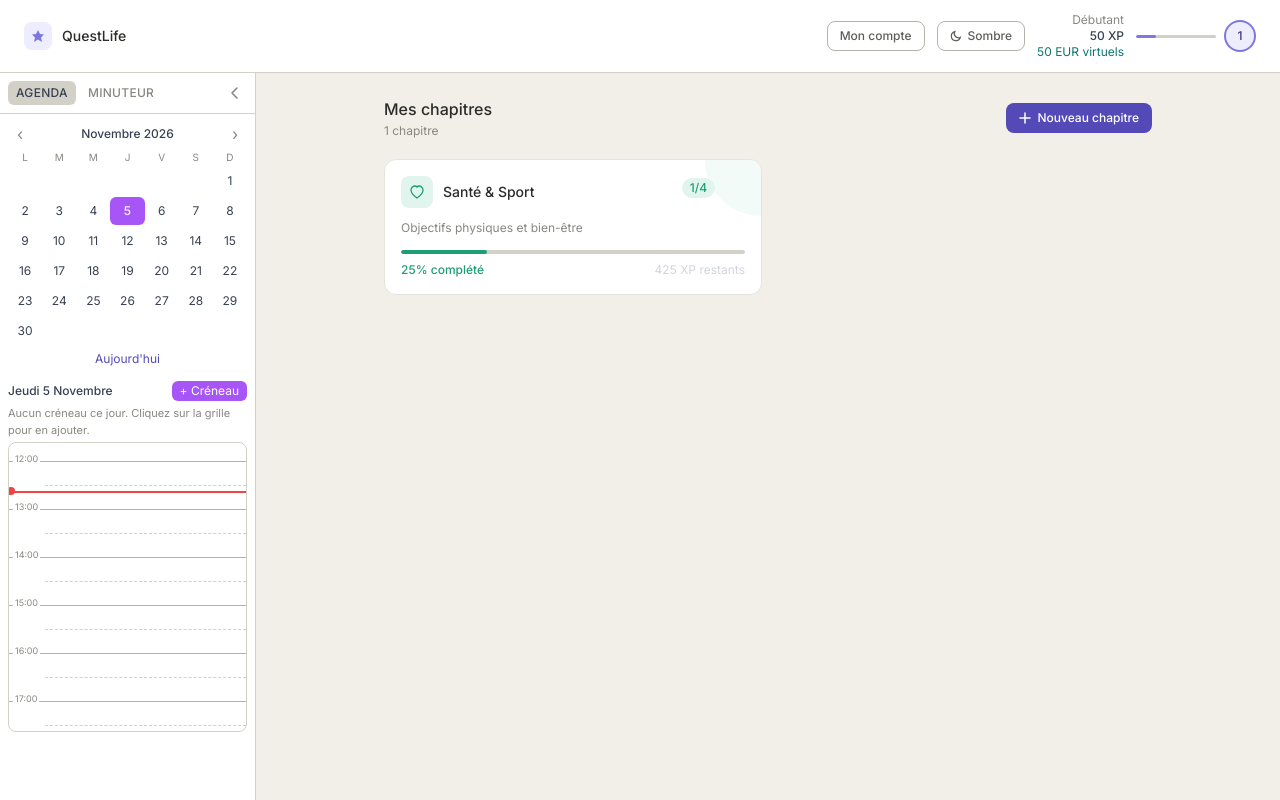
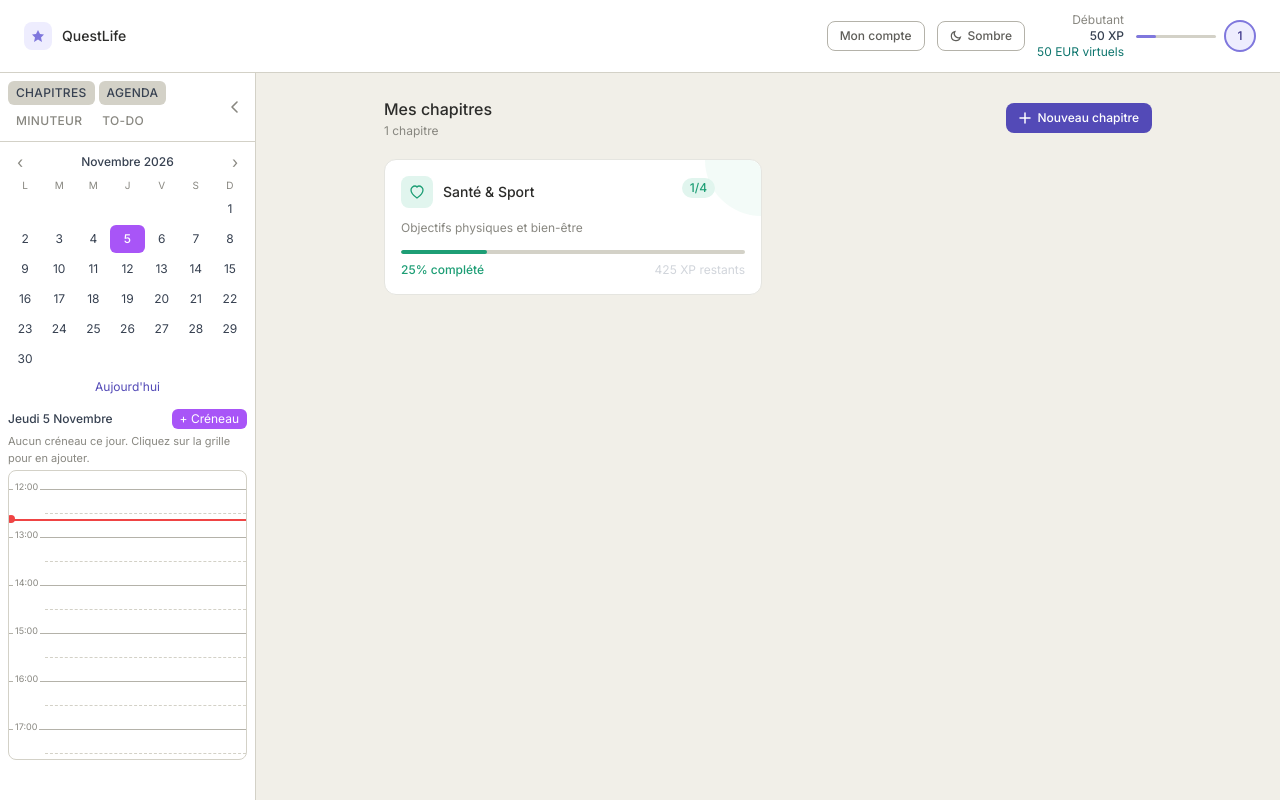
Before and after one commit to matteo-lorenzi/questlife, a React (Vite) app: page / in a window 1280 px wide. Built offline with nearby package versions, Linux system fonts and the light colour scheme.

Commit message:
feat(todo): onglets Chapitres et To-do, vue principale pilotée par le panneau

```diff
--- a/src/components/layout/CanvasView.jsx
+++ b/src/components/layout/CanvasView.jsx
@@ -6,6 +6,7 @@ import ReactFlow, {
 } from 'reactflow'
 import 'reactflow/dist/style.css'
 import { useStore } from '../../store/useStore'
+import { useMainView } from '../../store/useMainView'
 import QuestNode from '../quest/QuestNode'
 import LeftPanel from '../panel/LeftPanel'
 import { tabsForView } from '../panel/tabs'
@@ -112,7 +113,8 @@ export default function CanvasView({ chapter }) {
 
   return (
     <div className="flex flex-1 overflow-hidden">
-      <LeftPanel tabs={tabsForView('chapter')} defaultTab="quests" tabProps={{ onQuickCreate: handleQuickCreate }} />
+      <LeftPanel tabs={tabsForView('chapter')} defaultTab="quests" tabProps={{ onQuickCreate: handleQuickCreate }}
+        onSelectMainTab={id => { useMainView.getState().setMainView(id); useStore.getState().setActiveChapter(null) }} />
       <div
         ref={canvasRef}
         className="flex-1 relative"
--- a/src/components/layout/HomePage.jsx
+++ b/src/components/layout/HomePage.jsx
@@ -1,5 +1,6 @@
 import React from 'react'
 import { useStore } from '../../store/useStore'
+import { useMainView } from '../../store/useMainView'
 import ChapterCard from '../chapters/ChapterCard'
 import { Btn, ProgressBar } from '../ui'
 import LeftPanel from '../panel/LeftPanel'
@@ -9,6 +10,8 @@ import { getLevelFromXP, getNextLevel } from '../../utils/constants'
 
 export default function HomePage() {
   const { chapters, profile, openChapterModal, openProfile, toggleTheme, theme } = useStore()
+  const mainView = useMainView(s => s.mainView)
+  const setMainView = useMainView(s => s.setMainView)
   const level = getLevelFromXP(profile.totalXP)
   const next = getNextLevel(level.level)
   const pct = next
@@ -76,8 +79,9 @@ export default function HomePage() {
 
       {/* Content */}
       <div className="flex flex-1 min-h-0">
-      <LeftPanel tabs={tabsForView('home')} defaultTab="agenda" />
+      <LeftPanel tabs={tabsForView('home')} defaultTab="agenda" mainTabId={mainView} onSelectMainTab={setMainView} />
       <main className="flex-1 overflow-y-auto p-6 bg-gray-50 dark:bg-zinc-950">
+        {mainView === 'todo' ? <div>To-do</div> : (
         <div className="max-w-3xl mx-auto">
           {/* Section header */}
           <div className="flex items-center justify-between mb-5">
@@ -118,6 +122,7 @@ export default function HomePage() {
             </div>
           )}
         </div>
+        )}
       </main>
       </div>
     </div>
--- a/src/components/panel/LeftPanel.jsx
+++ b/src/components/panel/LeftPanel.jsx
@@ -1,16 +1,19 @@
 import React, { useEffect, useState } from 'react'
 import { loadPanelPrefs, savePanelPrefs, OPEN_PANEL_TAB_EVENT } from '../../utils/panelPrefs'
 
-// Panneau gauche à onglets. `tabs` est un registre [{ id, label, component }].
+// Panneau gauche à onglets. `tabs` est un registre [{ id, label, target, component }].
 // Les composants d'onglet reçoivent `tabProps`.
 // `defaultTab` : onglet affiché tant que l'utilisateur n'en a pas mémorisé un
 // disponible dans cette vue.
-export default function LeftPanel({ tabs, tabProps = {}, defaultTab }) {
+// Onglets `target: 'main'` : ils n'ont pas de contenu dans le panneau ; les choisir appelle
+// `onSelectMainTab(id)`, et `mainTabId` indique celui que la zone principale affiche.
+export default function LeftPanel({ tabs, tabProps = {}, defaultTab, mainTabId, onSelectMainTab }) {
   const [prefs, setPrefs] = useState(loadPanelPrefs)
 
-  const activeTab = tabs.find(t => t.id === prefs.activeTab)
-    ?? tabs.find(t => t.id === defaultTab)
-    ?? tabs[0]
+  const panelTabs = tabs.filter(t => t.target !== 'main')
+  const activeTab = panelTabs.find(t => t.id === prefs.activeTab)
+    ?? panelTabs.find(t => t.id === defaultTab)
+    ?? panelTabs[0]
   const ActiveComponent = activeTab?.component
 
   // Forme fonctionnelle : l'écouteur d'événement ne doit pas lire un `prefs` périmé.
@@ -25,7 +28,7 @@ export default function LeftPanel({ tabs, tabProps = {}, defaultTab }) {
   useEffect(() => {
     function onOpenTab(e) {
       const tabId = e?.detail?.tabId
-      if (tabs.some(t => t.id === tabId)) update({ activeTab: tabId, collapsed: false })
+      if (panelTabs.some(t => t.id === tabId)) update({ activeTab: tabId, collapsed: false })
     }
     globalThis.addEventListener(OPEN_PANEL_TAB_EVENT, onOpenTab)
     return () => globalThis.removeEventListener(OPEN_PANEL_TAB_EVENT, onOpenTab)
@@ -46,16 +49,20 @@ export default function LeftPanel({ tabs, tabProps = {}, defaultTab }) {
   return (
     <div className="w-64 flex-shrink-0 bg-white dark:bg-zinc-900 border-r border-gray-100 dark:border-zinc-800 flex flex-col min-h-0">
       <div className="flex items-center gap-1 px-2 py-2 border-b border-gray-100 dark:border-zinc-800">
-        <div role="tablist" className="flex-1 flex gap-1 min-w-0">
-          {tabs.map(t => (
-            <button key={t.id} type="button" role="tab" aria-selected={t.id === activeTab?.id}
-              onClick={() => update({ activeTab: t.id })}
-              className={`px-2 py-1 rounded-md text-xs font-medium uppercase tracking-wide truncate ${
-                t.id === activeTab?.id ? 'bg-gray-100 dark:bg-zinc-800 text-gray-700 dark:text-gray-200' : 'text-gray-400 hover:text-gray-600'
-              }`}>
-              {t.label}
-            </button>
-          ))}
+        <div role="tablist" className="flex-1 flex flex-wrap gap-1 min-w-0">
+          {tabs.map(t => {
+            const isMain = t.target === 'main'
+            const selected = isMain ? t.id === mainTabId : t.id === activeTab?.id
+            return (
+              <button key={t.id} type="button" role="tab" aria-selected={selected}
+                onClick={() => (isMain ? onSelectMainTab?.(t.id) : update({ activeTab: t.id }))}
+                className={`px-2 py-1 rounded-md text-xs font-medium uppercase tracking-wide truncate ${
+                  selected ? 'bg-gray-100 dark:bg-zinc-800 text-gray-700 dark:text-gray-200' : 'text-gray-400 hover:text-gray-600'
+                }`}>
+                {t.label}
+              </button>
+            )
+          })}
         </div>
         <button type="button" onClick={() => update({ collapsed: true })}
           title="Réduire le panneau" aria-label="Réduire le panneau"
--- a/src/components/panel/tabs.js
+++ b/src/components/panel/tabs.js
@@ -4,10 +4,14 @@ import FocusTimerTab from '../focus/FocusTimerTab'
 
 // Registre des onglets du panneau gauche : ajouter un onglet = ajouter une entrée.
 // `views` indique où l'onglet est disponible ('home' = accueil, 'chapter' = vue chapitre).
+// `target` : 'panel' = le contenu s'affiche dans le panneau ; 'main' = l'onglet choisit
+// la vue de la zone principale de l'accueil (sans composant dans le panneau).
 export const LEFT_PANEL_TABS = [
-  { id: 'agenda', label: 'Agenda', component: AgendaTab, views: ['home', 'chapter'] },
-  { id: 'quests', label: 'Quêtes', component: QuestSidebar, views: ['chapter'] },
-  { id: 'timer', label: 'Minuteur', component: FocusTimerTab, views: ['home', 'chapter'] },
+  { id: 'chapters', label: 'Chapitres', target: 'main', component: null, views: ['home', 'chapter'] },
+  { id: 'agenda', label: 'Agenda', target: 'panel', component: AgendaTab, views: ['home', 'chapter'] },
+  { id: 'quests', label: 'Quêtes', target: 'panel', component: QuestSidebar, views: ['chapter'] },
+  { id: 'timer', label: 'Minuteur', target: 'panel', component: FocusTimerTab, views: ['home', 'chapter'] },
+  { id: 'todo', label: 'To-do', target: 'main', component: null, views: ['home', 'chapter'] },
 ]
 
 export function tabsForView(view) {
--- /dev/null
+++ b/src/store/useMainView.js
@@ -0,0 +1,12 @@
+import { create } from 'zustand'
+
+// Vue affichée dans la zone principale de l'accueil. En mémoire uniquement :
+// au démarrage on retombe sur « Mes chapitres ».
+export const MAIN_VIEWS = ['chapters', 'todo']
+
+export const useMainView = create(set => ({
+  mainView: 'chapters',
+  setMainView(id) {
+    if (MAIN_VIEWS.includes(id)) set({ mainView: id })
+  },
+}))
```
Also changed, not shown: 2 other files (tests, documents, lock files or other folders).
